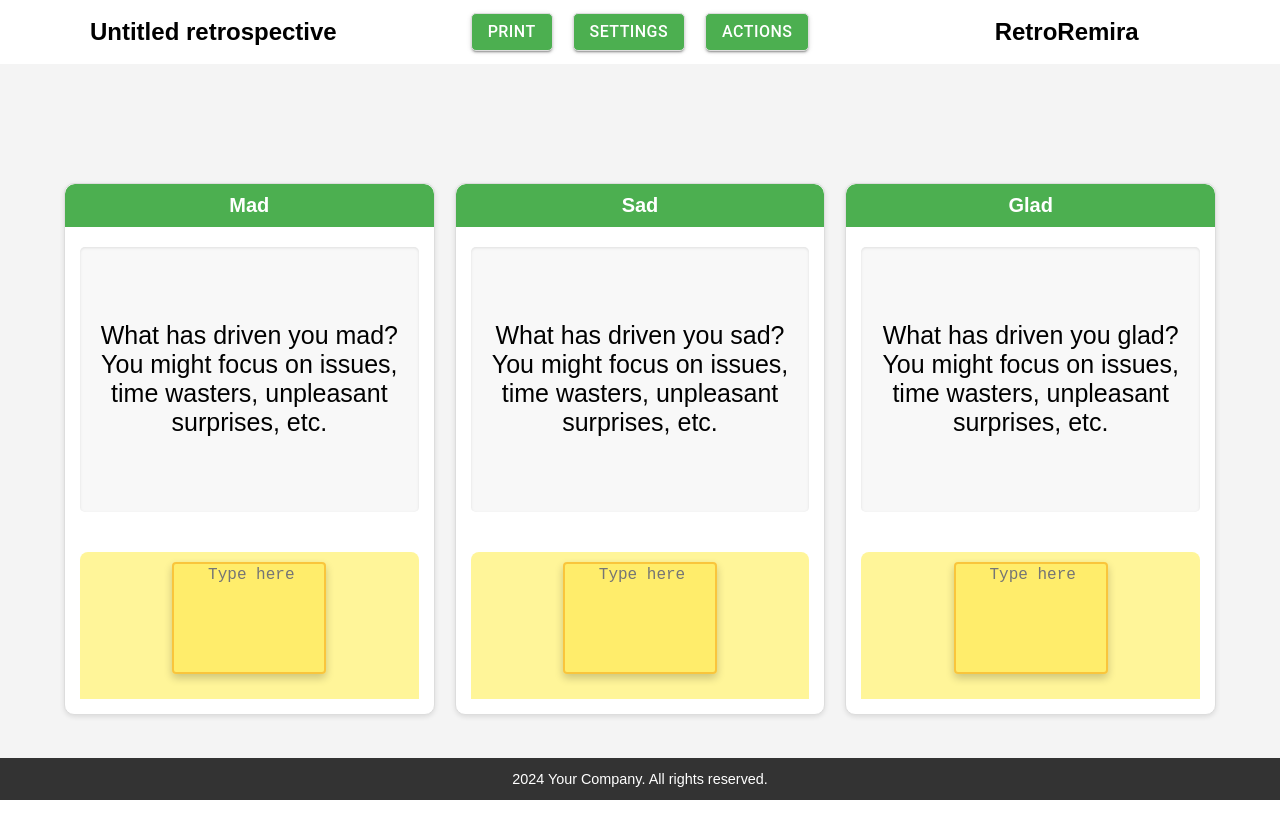
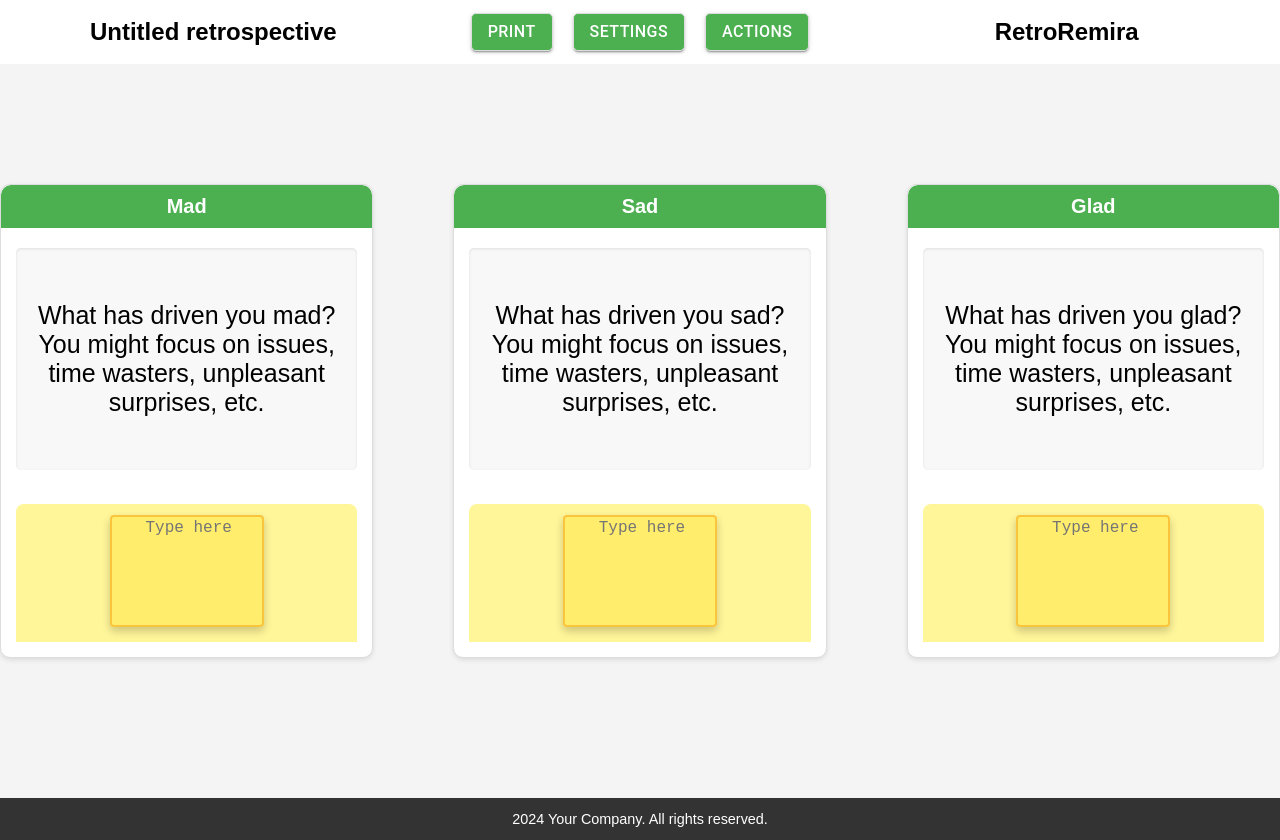
Before and after one commit to Daz0311/ReactRetroTool, a React (Vite) app: page / in a window 1280 px wide. Before the commit the page ends 800 px from the top, so only its background shows below. Built offline with nearby package versions, Linux system fonts and the light colour scheme.

Commit message:
inizio modifiche

```diff
--- a/package.json
+++ b/package.json
@@ -10,7 +10,7 @@
     "preview": "vite preview"
   },
   "dependencies": {
-    "@emotion/react": "^11.13.0",
+    "@emotion/react": "^11.13.3",
     "@emotion/styled": "^11.13.0",
     "@mui/icons-material": "^5.16.7",
     "@mui/material": "^5.16.7",
--- a/src/App.jsx
+++ b/src/App.jsx
@@ -7,15 +7,18 @@ import './Homepage/Homepage.css';
 import Homepage from './Homepage/HomePage.jsx'; // Importa il componente Homepage
 import './MadSadGlad/MadSadGladPage.css';
 import FirstPage from './MadSadGlad/MadSadGladPage.jsx';
+import { Container } from '@mui/material';
 
 function App() {
 
 
   return (
+    // <Container>
     <>
       <FirstPage />
     </>
-  );
+    // </Container>
+     );
 }
 
 export default App;
--- a/src/MadSadGlad/EditableParagraph.jsx
+++ b/src/MadSadGlad/EditableParagraph.jsx
@@ -1,6 +1,6 @@
 import React from 'react';
 
-const EditableParagraph = ({ text, onTextChange }) => (
+const EditableParagraph  = ({ text, onTextChange }) => (
   <p
     contentEditable
     suppressContentEditableWarning={true}
--- a/src/MadSadGlad/MadSadGladPage.jsx
+++ b/src/MadSadGlad/MadSadGladPage.jsx
@@ -3,6 +3,7 @@ import Header from './Header';
 import Column from './Column';
 import './MadSadGladPage.css';
 import Footer from './Footer';
+import { Box } from '@mui/material';
 
 const FirstPage = () => {
   const [cards, setCards] = useState({ mad: [], sad: [], glad: [] });
@@ -66,8 +67,19 @@ const FirstPage = () => {
 
   return (
     <div className="App">
+
       <Header />
-      <div className="content">
+
+      <Box sx={{
+        display:"flex",
+        flexDirection: {xs: 'column', md :"row" },// ridimensionamento
+        justifyContent:"space-between",
+        gap:10,
+        verticalAlign: "center",
+        paddingTop: 15,
+        paddingBottom:15
+
+       }}>
         <Column
           title="Mad"
           cards={cards.mad}
@@ -107,8 +119,9 @@ const FirstPage = () => {
           onCancelEdit={handleCancelEdit}
           columnName="glad"
         />
-      </div>
+      </Box>
       <Footer/>
+
     </div>
   );
 };
@@ -116,4 +129,5 @@ const FirstPage = () => {
 export default FirstPage;
 
 //prendere lo stesso index quando modifico e poi salvarlo come nuovo
-//scompatare e portare dentro card section la parte che riguarda le
+//scompatare e portare dentro card section la parte che riguarda
+//content class
```
Also changed, not shown: 1 other file (tests, documents, lock files or other folders).
